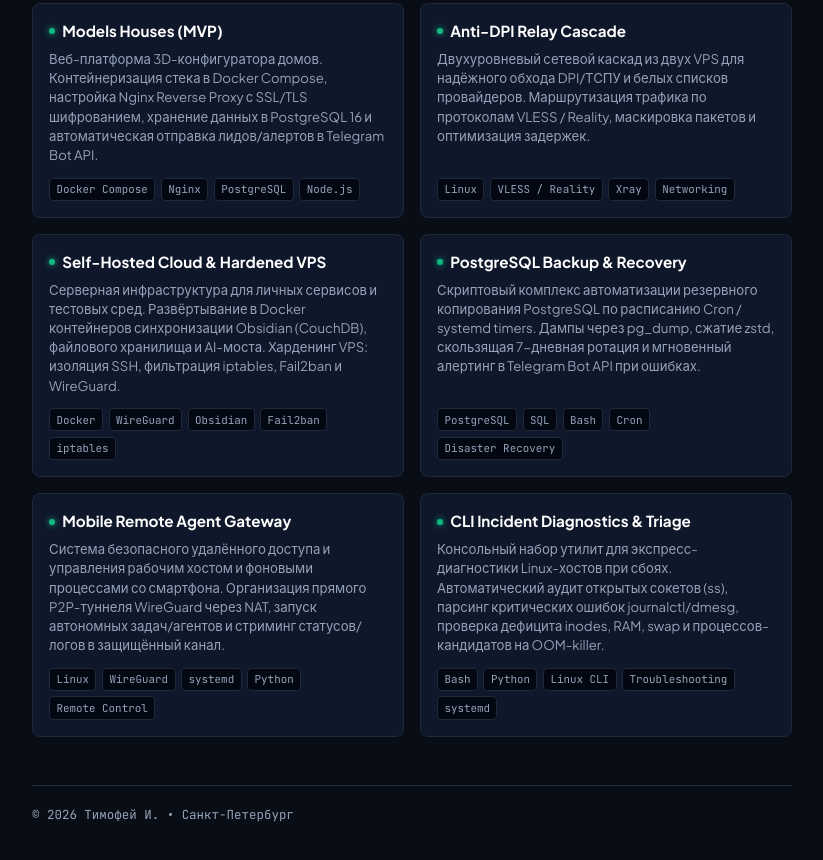
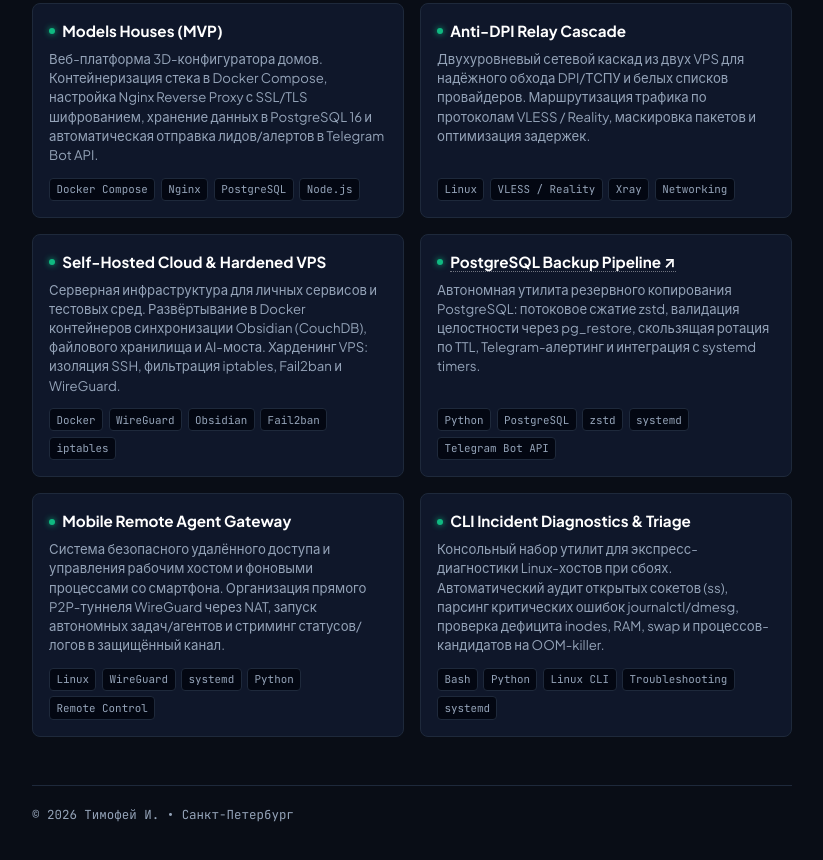
Before and after one commit to XVaktX/XVaktX.github.io, a plain HTML site: page index.html in a window 1280 px wide. Shown: the part 1764-2624 px from the top of the page, without its empty margins (228-1051 px from the left). Drawn offline with Linux system fonts and the light colour scheme.

Commit message:
feat: link postgres-backup-pipeline repository in projects

```diff
--- a/index.html
+++ b/index.html
@@ -326,6 +326,18 @@
       color: #fff;
     }
 
+    .project-name a {
+      color: inherit;
+      text-decoration: none;
+      border-bottom: 1px dotted rgba(255, 255, 255, 0.4);
+      transition: border-color 0.2s, color 0.2s;
+    }
+
+    .project-name a:hover {
+      color: #38bdf8;
+      border-bottom-color: #38bdf8;
+    }
+
     .project-text {
       font-size: 0.825rem;
       color: var(--text-muted);
@@ -595,18 +607,18 @@
           <div class="project-top">
             <div class="project-title-row">
               <span class="live-dot"></span>
-              <span class="project-name">PostgreSQL Backup & Recovery</span>
+              <span class="project-name"><a href="https://github.com/XVaktX/postgres-backup-pipeline" target="_blank" rel="noopener noreferrer">PostgreSQL Backup Pipeline ↗</a></span>
             </div>
             <p class="project-text">
-              Скриптовый комплекс автоматизации резервного копирования PostgreSQL по расписанию Cron / systemd timers. Дампы через pg_dump, сжатие zstd, скользящая 7-дневная ротация и мгновенный алертинг в Telegram Bot API при ошибках.
+              Автономная утилита резервного копирования PostgreSQL: потоковое сжатие zstd, валидация целостности через pg_restore, скользящая ротация по TTL, Telegram-алертинг и интеграция с systemd timers.
             </p>
           </div>
           <div class="project-tags">
+            <span class="ptag">Python</span>
             <span class="ptag">PostgreSQL</span>
-            <span class="ptag">SQL</span>
-            <span class="ptag">Bash</span>
-            <span class="ptag">Cron</span>
-            <span class="ptag">Disaster Recovery</span>
+            <span class="ptag">zstd</span>
+            <span class="ptag">systemd</span>
+            <span class="ptag">Telegram Bot API</span>
           </div>
         </div>
 
```
Also changed, not shown: cv.txt.
